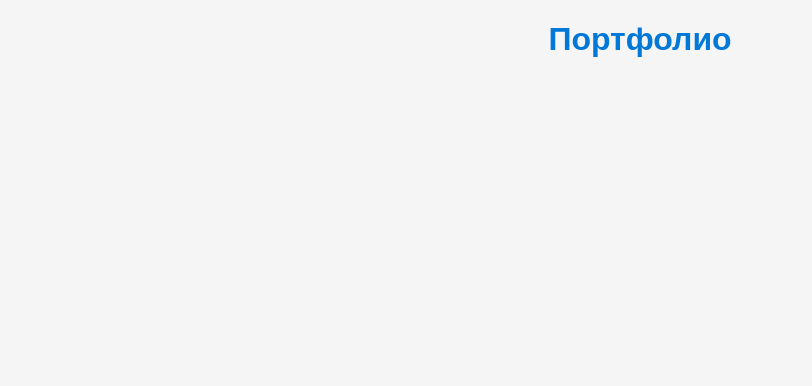
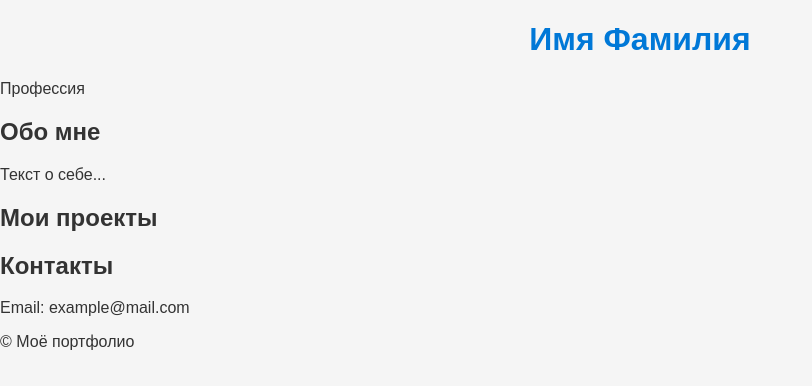
Before and after one commit to Taubek-29/github.io, a plain HTML site: page portfolio.html in a window 1280 px wide. Shown: the whole page, without its empty margins (0-812 px from the left). Drawn offline with Linux system fonts and the light colour scheme.

Commit message:
Update portfolio.html

```diff
--- a/portfolio.html
+++ b/portfolio.html
@@ -2,16 +2,39 @@
 <html lang="ru">
 <head>
     <meta charset="UTF-8">
+    <meta name="viewport" content="width=device-width, initial-scale=1.0">
     <title>Ваше портфолио</title>
     <link rel="stylesheet" href="style.css">
 </head>
 <body>
-    <div class="portfolio">
-        <h1 id="portfolio-title"></h1>
+    <div class="portfolio-container">
+        <header>
+            <h1 id="portfolio-name">Имя Фамилия</h1>
+            <p id="portfolio-job">Профессия</p>
+        </header>
+
+        <main>
+            <section id="portfolio-about">
+                <h2>Обо мне</h2>
+                <p id="about-text">Текст о себе...</p>
+            </section>
+
+            <section id="portfolio-projects">
+                <h2>Мои проекты</h2>
+                <ul id="projects-list"></ul>
+            </section>
+
+            <section id="portfolio-contact">
+                <h2>Контакты</h2>
+                <p>Email: <span id="contact-email">example@mail.com</span></p>
+            </section>
+        </main>
+
+        <footer>
+            <p>© <span id="current-year"></span> Моё портфолио</p>
+        </footer>
     </div>
-    <script>
-        document.getElementById("portfolio-title").textContent =
-            sessionStorage.getItem("portfolioName") || "Портфолио";
-    </script>
+
+    <script src="portfolio-script.js"></script>
 </body>
 </html>
```
